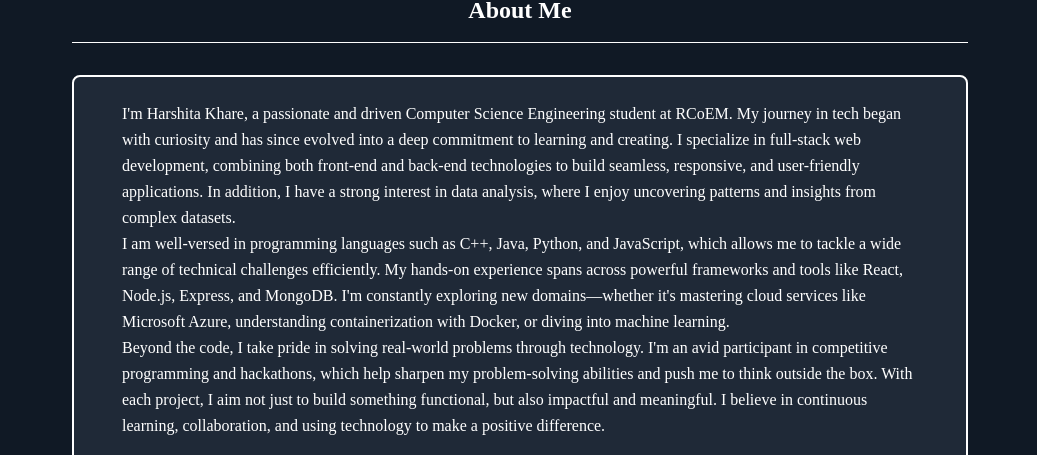
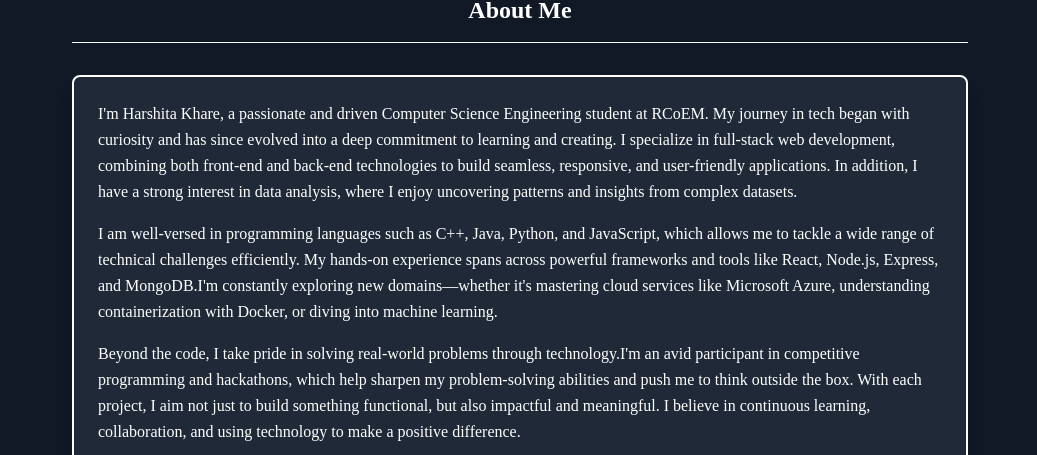
Before and after one commit to HarshitaKhare28/My_Portfolio, a React (Vite) app in the folder client/: page / in a window 1280 px wide. Shown: the part 482-937 px from the top of the page, without its empty margins (120-1157 px from the left). Built offline with nearby package versions, Linux system fonts and the light colour scheme; a web font is replaced by a local one.

Commit message:
Animations

```diff
--- a/client/package.json
+++ b/client/package.json
@@ -11,6 +11,7 @@
   },
   "dependencies": {
     "@emailjs/browser": "^4.4.1",
+    "framer-motion": "^12.16.0",
     "react": "^18.3.1",
     "react-dom": "^18.3.1",
     "react-icons": "^5.5.0",
--- a/client/src/Components/Aboutme.jsx
+++ b/client/src/Components/Aboutme.jsx
@@ -1,15 +1,35 @@
+import { motion } from "framer-motion";
+
 export const Aboutme = () => {
   return (
-    <section id="about" className="py-10  md:px-20">
-      <h2 className="text-2xl font-semibold text-center text-white mb-4">About Me</h2>
+    <section id="about" className="py-10 md:px-20">
+      <motion.h2
+        initial={{ opacity: 0, y: -20 }}
+        whileInView={{ opacity: 1, y: 0 }}
+        transition={{ duration: 0.6 }}
+        viewport={{ once: true }}
+        className="text-2xl font-semibold text-center text-white mb-4"
+      >
+        About Me
+      </motion.h2>
 
-      <div className="max-w-4xl mx-auto">
+      <motion.div
+        initial={{ width: 0 }}
+        whileInView={{ width: "100%" }}
+        transition={{ duration: 0.6 }}
+        viewport={{ once: true }}
+        className="max-w-4xl mx-auto"
+      >
         <div className="border-t border-white w-full mb-8"></div>
-      </div>
+      </motion.div>
 
-      {/* Add border here */}
-      <div className="max-w-4xl mx-auto bg-gray-800 text-white px-6 text-center md:text-left text-gray-300 space-y-4 leading-relaxed border-2 border-white rounded-lg p-6">
-        <div className="bg-gray-800 text-white px-6">
+      <motion.div
+        initial={{ opacity: 0, y: 40 }}
+        whileInView={{ opacity: 1, y: 0 }}
+        transition={{ duration: 0.8 }}
+        viewport={{ once: true }}
+        className="max-w-4xl mx-auto bg-gray-800 text-white px-6 text-center md:text-left text-gray-300 space-y-4 leading-relaxed border-2 border-white rounded-lg p-6 shadow-xl"
+      >
         <p>
           I'm Harshita Khare, a passionate and driven Computer Science Engineering student at RCoEM.
           My journey in tech began with curiosity and has since evolved into a deep commitment to learning and creating.
@@ -19,16 +39,15 @@ export const Aboutme = () => {
         <p>
           I am well-versed in programming languages such as C++, Java, Python, and JavaScript, which allows me to tackle a wide range of technical challenges efficiently.
           My hands-on experience spans across powerful frameworks and tools like React, Node.js, Express, and MongoDB.
-            I'm constantly exploring new domains—whether it's mastering cloud services like Microsoft Azure, understanding containerization with Docker, or diving into machine learning.
+          {"I'm"} constantly exploring new domains—whether {"it's"} mastering cloud services like Microsoft Azure, understanding containerization with Docker, or diving into machine learning.
         </p>
         <p>
           Beyond the code, I take pride in solving real-world problems through technology.
-            I'm an avid participant in competitive programming and hackathons, which help sharpen my problem-solving abilities and push me to think outside the box.
+          {"I'm"} an avid participant in competitive programming and hackathons, which help sharpen my problem-solving abilities and push me to think outside the box.
           With each project, I aim not just to build something functional, but also impactful and meaningful.
           I believe in continuous learning, collaboration, and using technology to make a positive difference.
         </p>
-        </div>
-      </div>
+      </motion.div>
     </section>
   );
 };
```
Also changed, not shown: 1 other file (tests, documents, lock files or other folders). Lines whose indentation alone changed are shown as unchanged.
